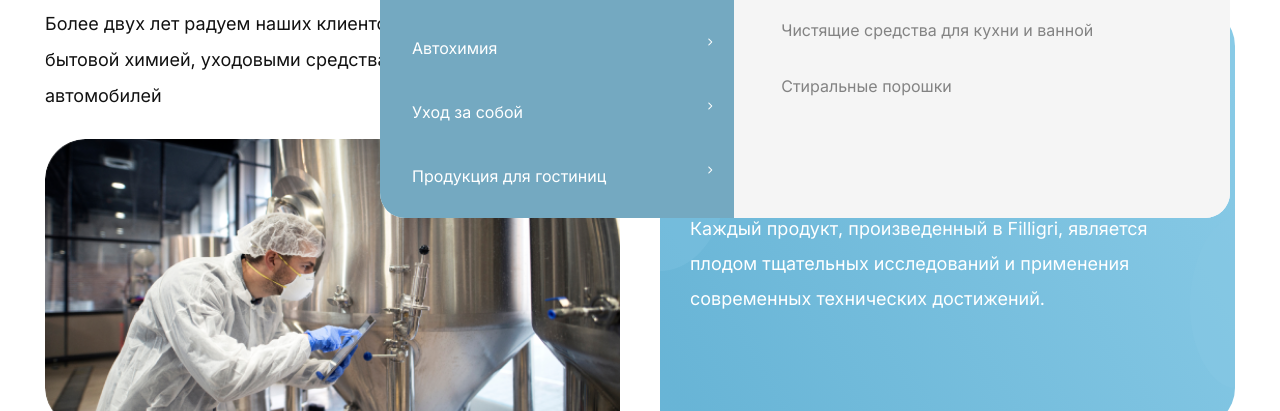
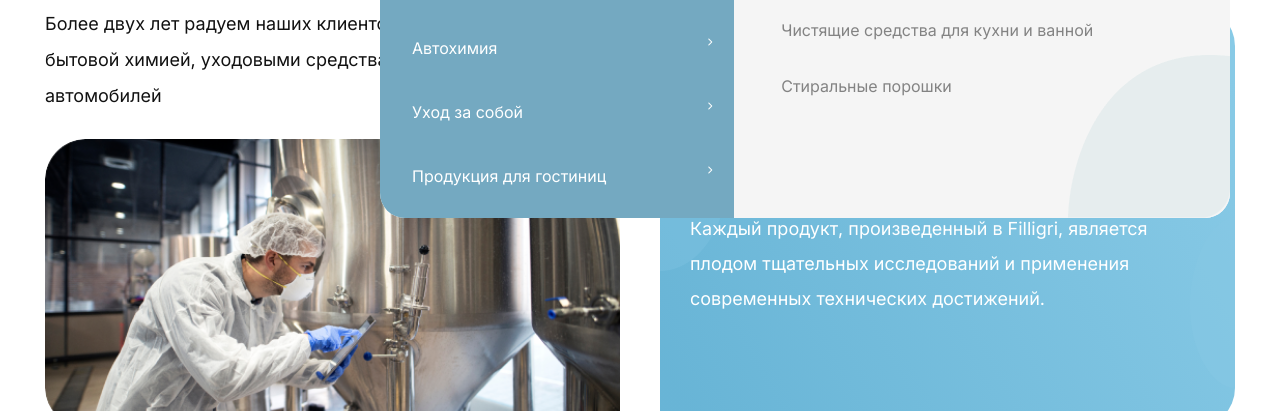
Before and after one commit to shamilmelis/filligri, a website: page pages/AboutUs/index.html in a window 1280 px wide. Both pictures are taken after a click on the button "Каталог". Shown: the part 389-800 px from the top of the page. Drawn offline with nearby package versions, Linux system fonts and the light colour scheme.

Commit message:
upd19: test 2

```diff
--- a/css/main.css
+++ b/css/main.css
@@ -229,9 +229,17 @@ body {
 }
 
 .catalog-routes_col {
+    position: relative;
     background: rgba(245, 245, 245, 1);
     border-radius: 0 25px 25px 0;
 }
+
+.circle_vector {
+    position: absolute;
+    bottom: 0;
+    right: 0;
+}
+
 .catalog_popup_box {
     position: absolute;
     top: 50px;
--- a/pages/AboutUs/css/style.css
+++ b/pages/AboutUs/css/style.css
@@ -228,8 +228,15 @@ main {
 }
 
 .catalog-routes_col {
+    position: relative;
     background: rgba(245, 245, 245, 1);
     border-radius: 0 25px 25px 0;
+}
+
+.circle_vector {
+    position: absolute;
+    bottom: 0;
+    right: 0;
 }
 
 .catalog_popup_box {
--- a/pages/AboutUs/index.html
+++ b/pages/AboutUs/index.html
@@ -106,6 +106,7 @@
                                 </div>
                             </div>
                             <div class="col-7 catalog-routes_col">
+                                <img src="./assets/vector/10.png" alt="vector" class="circle_vector">
                                 <div class="popup_box_routes_box">
                                     <a href="#" class="route_link">Средства для пола</a>
                                     <a href="#" class="route_link">Очиститель стекол</a>
--- a/pages/Contacts/css/style.css
+++ b/pages/Contacts/css/style.css
@@ -241,8 +241,15 @@ main {
 }
 
 .catalog-routes_col {
+    position: relative;
     background: rgba(245, 245, 245, 1);
     border-radius: 0 25px 25px 0;
+}
+
+.circle_vector {
+    position: absolute;
+    bottom: 0;
+    right: 0;
 }
 
 .popup_box_main-routes {
```
Also changed, not shown: index.html (+1 -0 lines), pages/Contacts/index.html (+1 -0 lines), assets/vector/7.png (added), pages/AboutUs/assets/vector/10.png (added), pages/Contacts/assets/vector/1.png (added).
